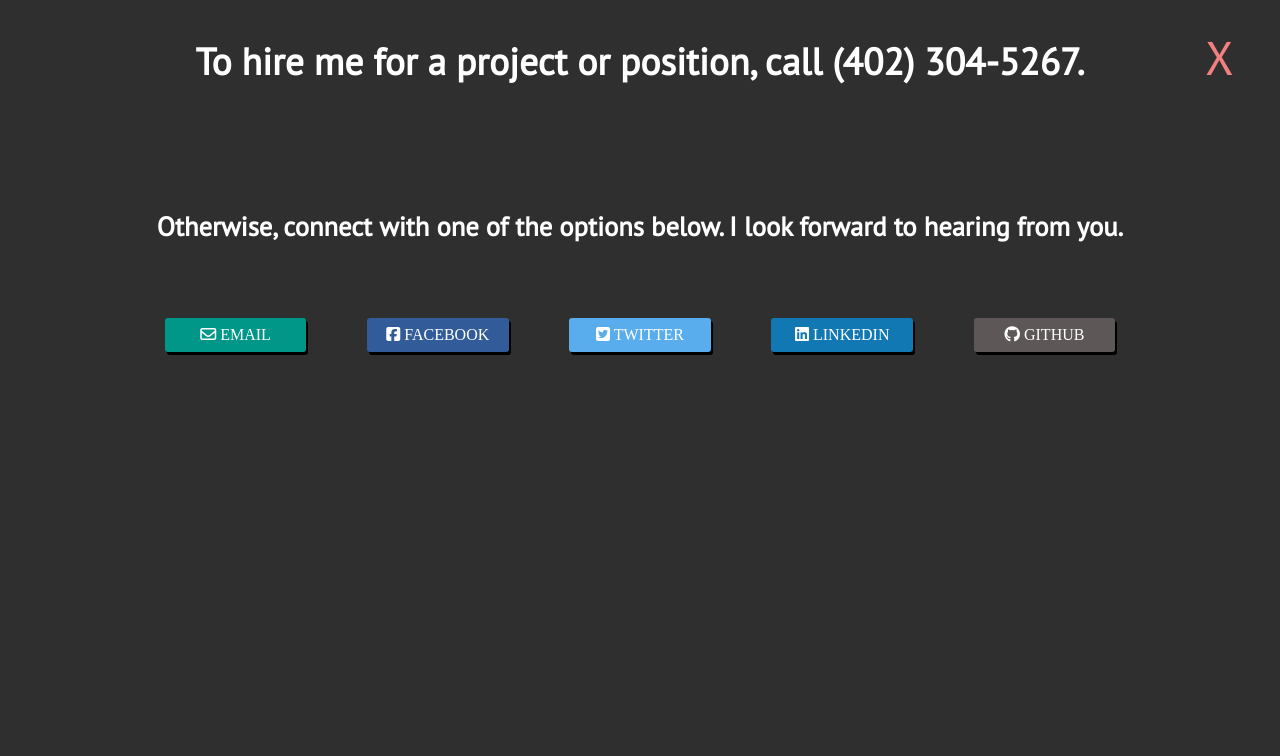
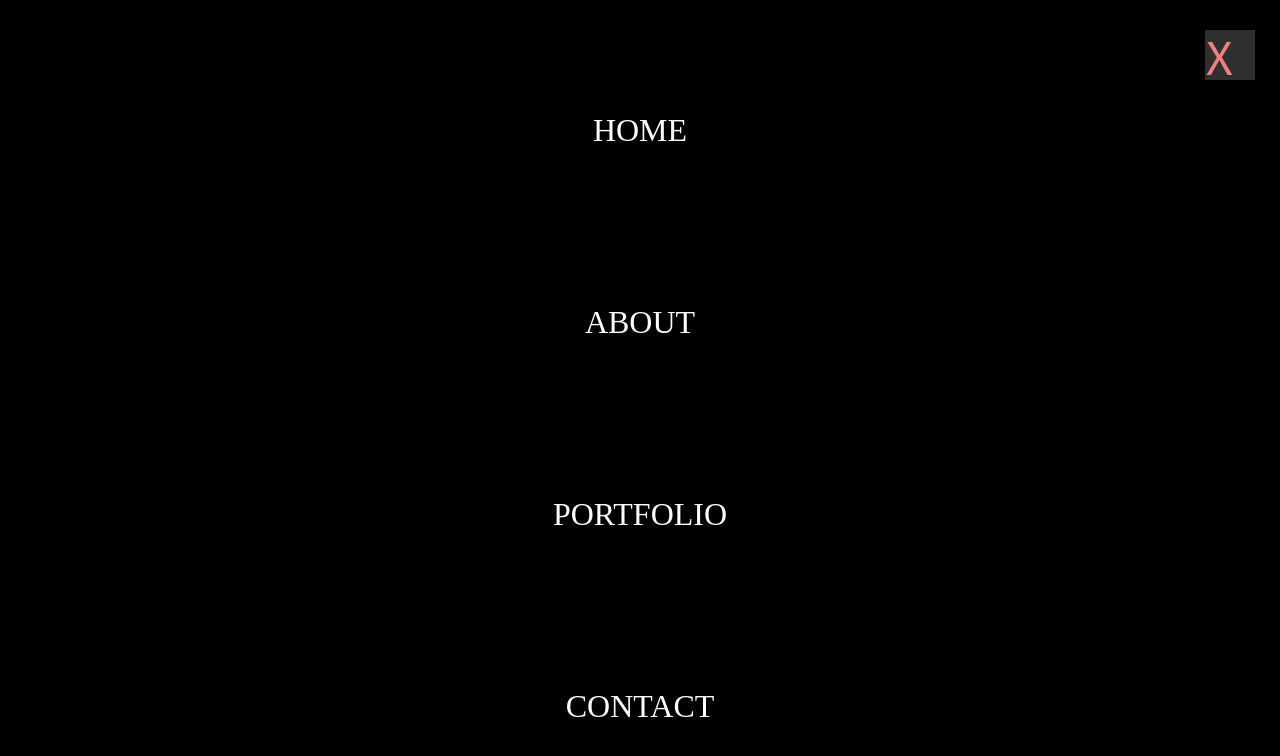
Before and after one commit to briandweber/menuLearning, a plain HTML site: page contact.html in a window 1280 px wide. Both pictures are taken after a click on the element 1230 px from the left and 55 px from the top of the page. Drawn offline with nearby package versions, Linux system fonts and the light colour scheme.

Commit message:
fixed layout issues, added hover css styling to sm links

```diff
--- a/contact.css
+++ b/contact.css
@@ -9,6 +9,14 @@ body {
   top: 30px;
   right: 25px;
   z-index: 1050;
+}
+
+header {
+  height: 20vh;
+}
+
+#email:hover, #facebook:hover, #twitter:hover, #linkedin:hover, #github:hover {
+  opacity: 0.8;
 }
 
 .exit {
@@ -43,6 +51,11 @@ body {
   width: 100%;
 }
 
+.menuItem a {
+  text-decoration: none;
+  color: white;
+}
+
 .menuItem p {
   position: relative;
   top: 50%;
@@ -75,7 +88,6 @@ body {
   border-radius: 3px;
   box-shadow: 2px 3px #000;
   padding: 8px;
-  width: 15%;
 }
 
 nav.primary-nav {
--- a/contact.html
+++ b/contact.html
@@ -16,6 +16,21 @@
       <script src="script.js"></script>
   </head>
   <body>
+    <div class="slideMenu" id="slideMenu">
+      <div class="menuItem">
+        <p><a href="index.html">HOME<a/></p>
+      </div>
+      <div class="menuItem">
+        <p><a href="about.html">ABOUT</a></p>
+      </div>
+      <div class="menuItem">
+        <p><a href="portfolio.html">PORTFOLIO</a></p>
+      </div>
+      <div class="menuItem">
+        <p><a href="contact.html">CONTACT</a></p>
+      </div>
+    </div>
+
     <header>
       <div id="menu" class="burger">
         <div class="burgerLine">
--- a/main.css
+++ b/main.css
@@ -8,13 +8,6 @@ body {
 
 header {
   height: 20vh;
-}
-
-.nav-container {
-  height: 100%;
-  width: 100%;
-  background-color: #000;
-  display: none;
 }
 
 .exit {
@@ -29,10 +22,6 @@ header {
   color: #f28080;
   font-size: 3em;
   font-family: 'Fira Mono', monospace;
-}
-
-.quote {
-  height: 50vh;
 }
 
 #slideMenu {
@@ -51,6 +40,11 @@ header {
 .menuItem {
   height: 20vh;
   width: 100%;
+}
+
+.menuItem a {
+  text-decoration: none;
+  color: white;
 }
 
 p {
--- a/script.js
+++ b/script.js
@@ -48,6 +48,7 @@ $(document).ready(function(){
       display: "block"
     }, 1, 'linear')
   })
+
 })
 
 //testing testing 1, 2, ....3?
```
Also changed, not shown: index.html (+3 -13 lines).
